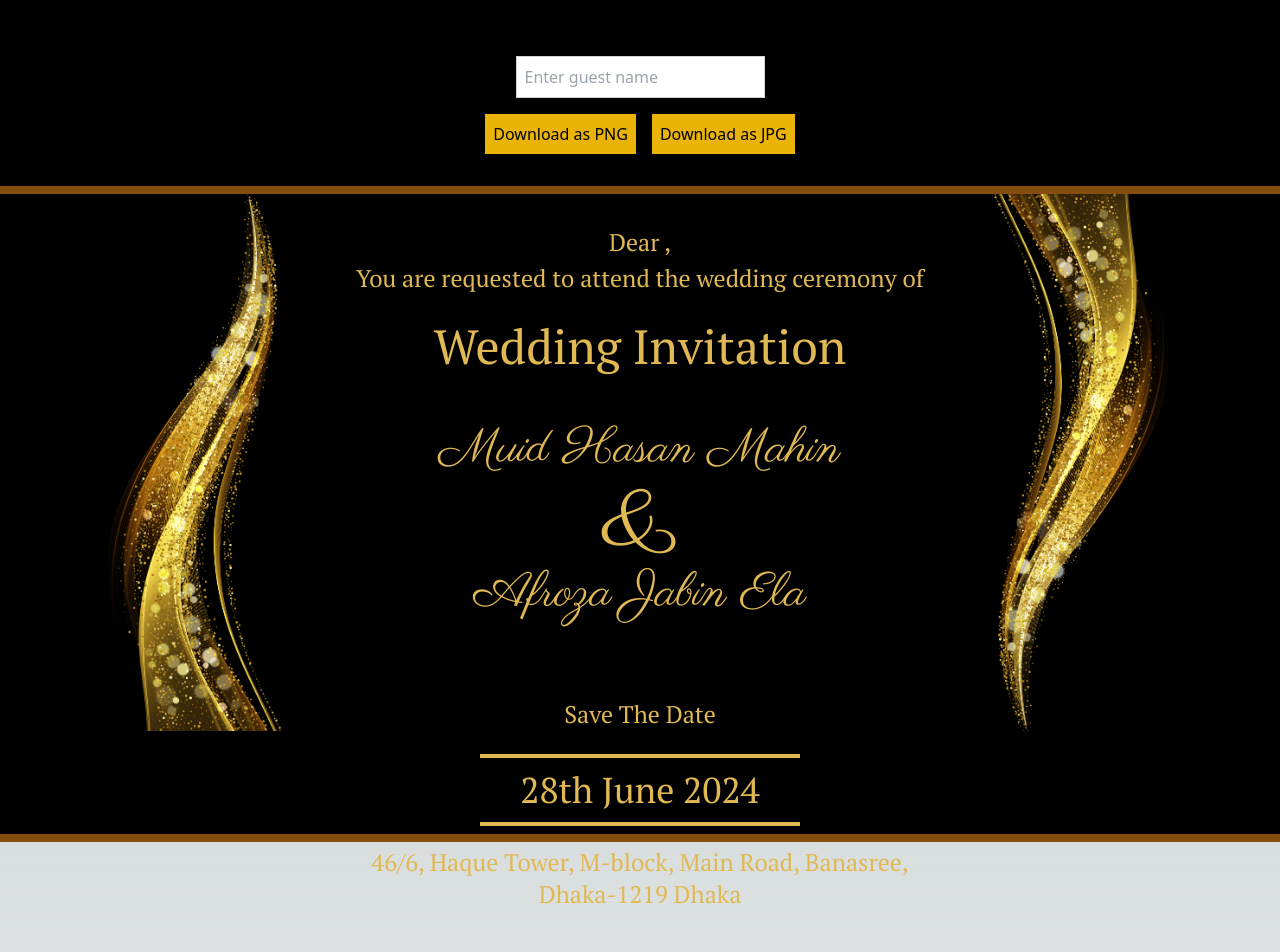
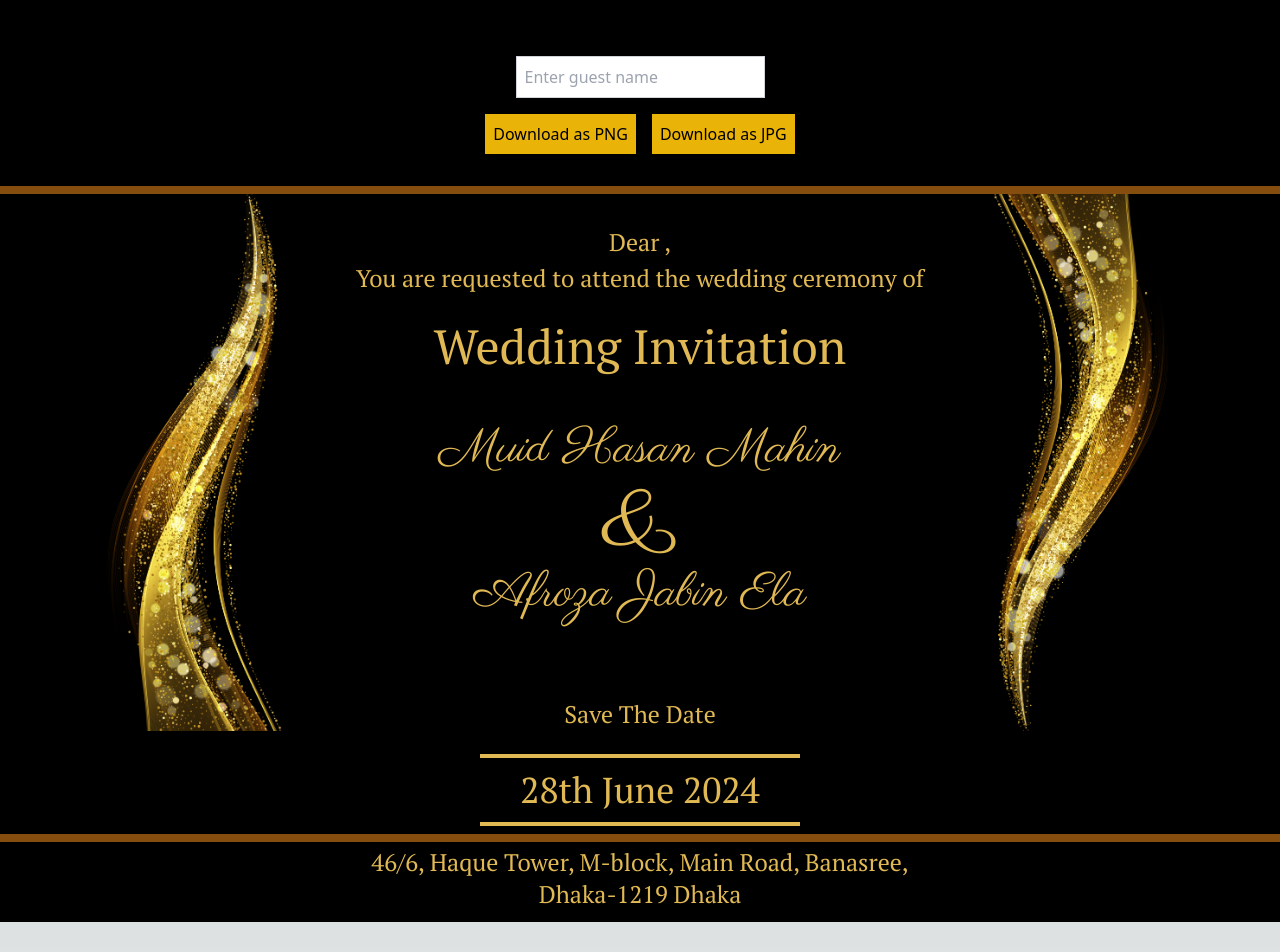
Before and after one commit to nafi-ullah/wedding-invitation, a Next.js app: page / in a window 1280 px wide. Shown: the top 952 px of the page. Built offline with nearby package versions, Linux system fonts and the light colour scheme.

Commit message:
Added black Padding

```diff
--- a/app/InviatationCard.js
+++ b/app/InviatationCard.js
@@ -13,7 +13,8 @@ const InviatationCard = ({guestName}) => {
     </div>
     <div className="w-1/5"><img src="sidebar2.png" alt="side image"/></div>
     </div>
-    <div className="w-full h-2 bg-yellow-800 mb-10"></div>
+    <div className="w-full h-2 bg-yellow-800 "></div>
+    <div className="w-full h-20 bg-black "></div>
 
     </div>
   )
```
